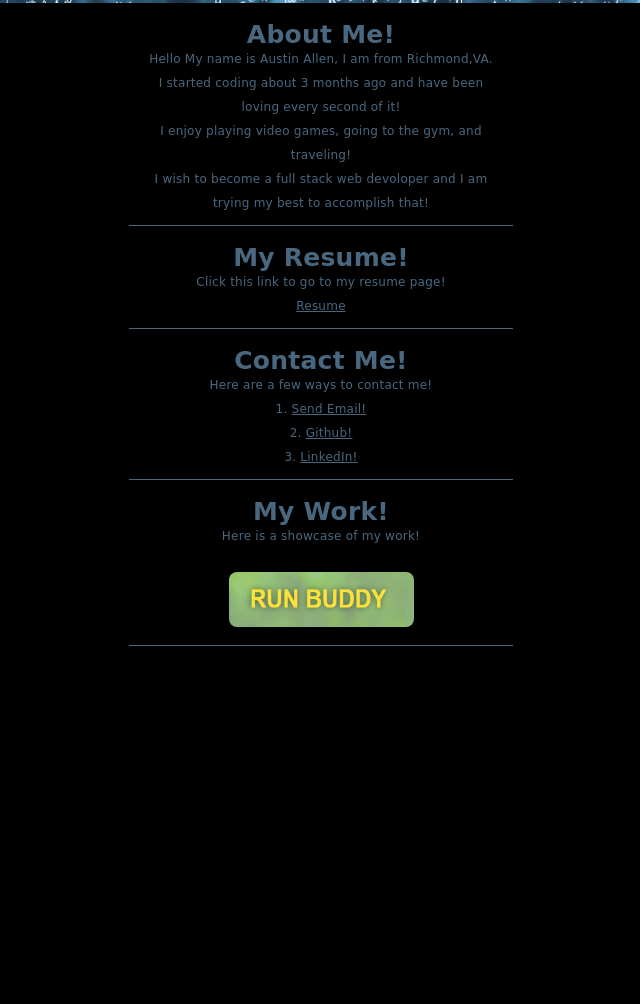
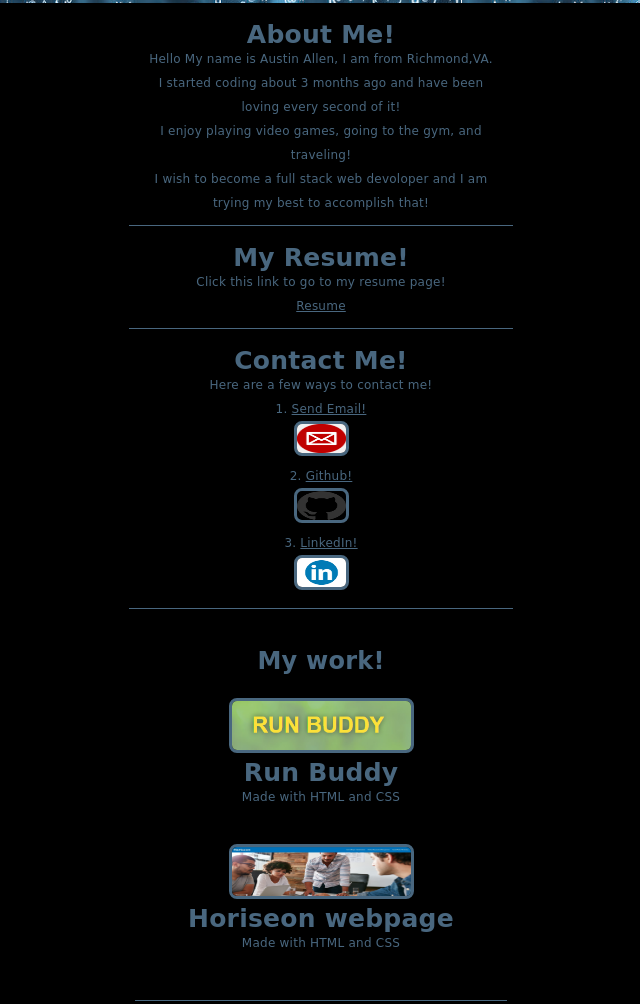
Before and after one commit to 1Kingslayer/my-portfolio, a plain HTML site: page index.html in a window 1280 px wide. Shown: the part 435-1439 px from the top of the page, without its empty margins (319-959 px from the left). Before the commit the page ends 1081 px from the top, so only its background shows below. Drawn offline with Linux system fonts and the light colour scheme.

Commit message:
added final touches

```diff
--- a/assets/css/styles.css
+++ b/assets/css/styles.css
@@ -7,6 +7,7 @@
 
 /* Body styling start */
 body{
+    display:flex;
     font-family:cursive;
     font-weight: 500;
     font-style: normal;
@@ -43,6 +44,8 @@ header h1 a {
 
 header nav {
     margin: 7px 0;
+    display:flex;
+    flex-wrap:wrap;
 }
 
 header nav ul {
@@ -105,7 +108,43 @@ a {
 a img {
     width: 185px;
     height: 55px;
+    border: 3px solid rgba(145, 205, 253, 0.5);
+    justify-items:center ;
 }
+
+/* My work section styling start */
+.my-work {
+    padding: 20px;
+    margin:auto;
+    width: 100%;
+    flex-direction: column;
+}
+
+.work-1 {
+    padding-bottom: 20px;
+    margin-bottom: 15px;
+
+}
+
+.work-1 h1 {
+    color:rgba(145, 205, 253, 0.5);
+    padding-bottom: 15px;
+    margin-bottom: 10px;
+}
+
+.work-2 {
+    padding-bottom: 20px;
+    margin-bottom: 15px;
+}
+
+div ol li a img{
+    width: 55px;
+    height: 35px;
+}
+/* My work section styling start */
+
+
+
 
  /* Media query for smaller desktop screens and smaller */
  @media screen and (max-width:980px) {
@@ -130,4 +169,9 @@ a img {
     header nav ul li a {
         font-size: 20px;
     }
+
+    section {
+        flex: 100%
+    }
+
 }
--- a/index.html
+++ b/index.html
@@ -47,7 +47,7 @@
         <div id="My-Resume" class="section">
             <h2>My Resume!</h2>
               <p>Click this link to go to my resume page!</p>
-                <a href="./assets/images/resume.png">Resume</a>
+                <a href="./resume.html">Resume</a>
         </div>
 
         <div id="Contact-Me" class="section">
@@ -55,24 +55,46 @@
              <p>Here are a few ways to contact me!</p>
               <ol>
                 <li>
-                    <a href="mailto:csgo6811@gmail.com">Send Email!</a>
+                    <a href="mailto:csgo6811@gmail.com">Send Email!<br>
+                    <img src="assets/images/emaillogo.png" alt="email logo">
+                    </a>
                 </li>
                 <li>
-                    <a href="https://github.com/1Kingslayer">Github!</a>
+                    <a href="https://github.com/1Kingslayer">Github!<br>
+                        <img src="assets/images/GitHub_logo.png" alt="github logo">
+                    </a>
                 </li>
                 <li>
-                    <a  href="https://www.linkedin.com/in/austin-allen-8a1457187/">LinkedIn!</a>
+                    <a href="https://www.linkedin.com/in/austin-allen-8a1457187/">LinkedIn!<br>
+                        <img src="assets/images/linkedinlogo.jpg">
+                    </a>
                 </li>
              </ol>
 
         </div>
 
-        <div id="My-Work" class="section">
-            <h2>My Work!</h2>
-             <p>Here is a showcase of my work!</p><br>
+        <div class='my-work'>
+          <div id="My-Work" class="section">
+            <div class="work-1">
+                <h1>My work!</h1>
                <a href="https://github.com/1Kingslayer/run-buddy">
-                <img src="assets/images/run-buddy-logo.png" alt="run buddy logo">
+                 <img src="./assets/images/run-buddy-logo.png" alt="run buddy logo">
+               </a>
+            <div class="work-text">
+                <h2>Run Buddy</h2>
+                 <p>Made with HTML and CSS</p>
+            </div>
+         </div>
+
+        <div class="work-2">
+            <a href="https://github.com/1Kingslayer/Horiseon-WebsiteV1">
+                <img src="./assets/images/horiseon.png" alt="horiseon front page">
             </a>
+            <div class="work-text">
+                <h2>Horiseon webpage</h2>
+                 <p>Made with HTML and CSS</p>
+            </div>
         </div>
+    </div>
   </body>
 </html>
```
Also changed, not shown: resume.html (added, +1 -0 lines), assets/images/GitHub_logo.png (added), assets/images/emaillogo.png (added), assets/images/horiseon.png (added), assets/images/linkedinlogo.jpg (added).
